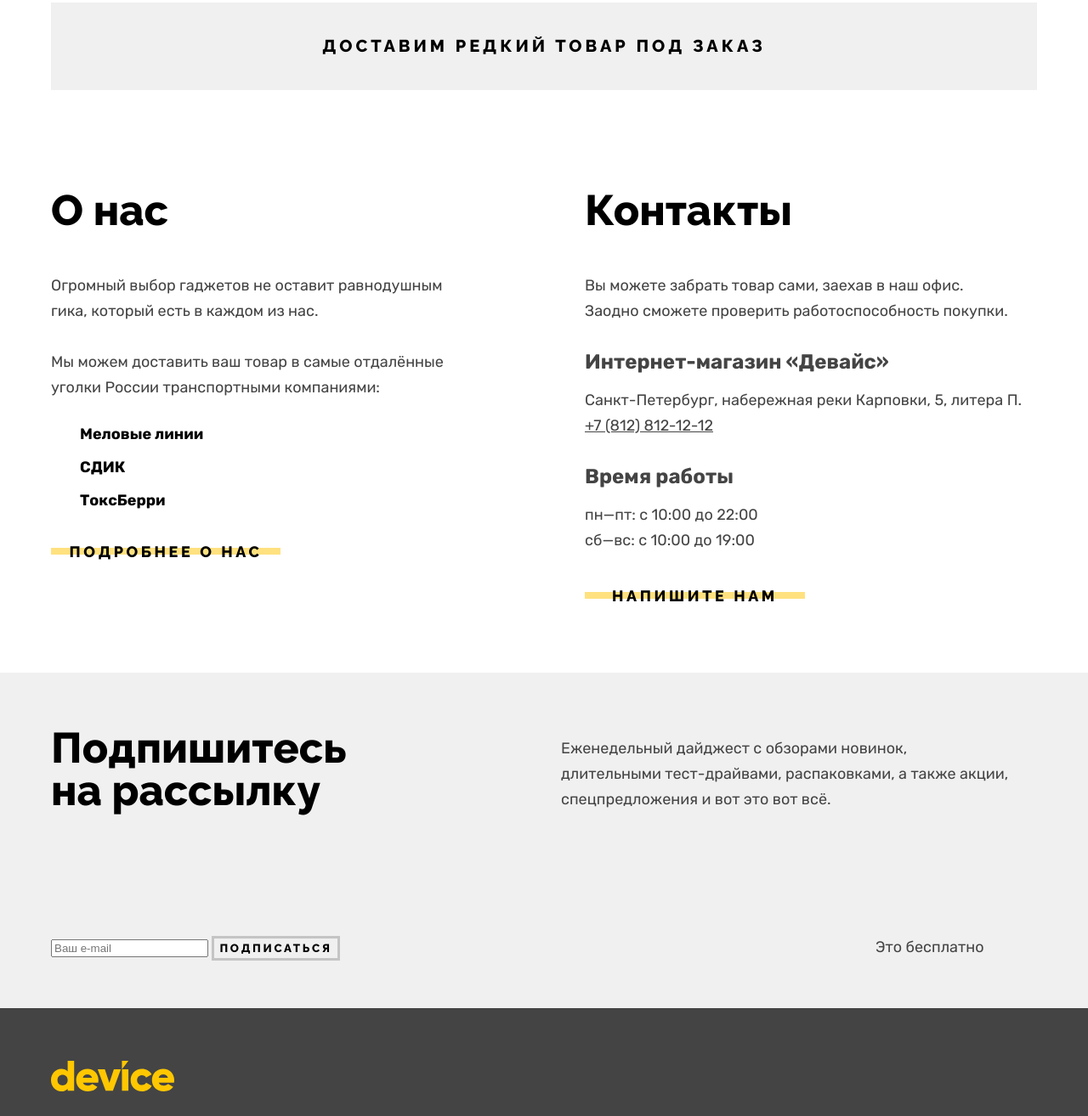
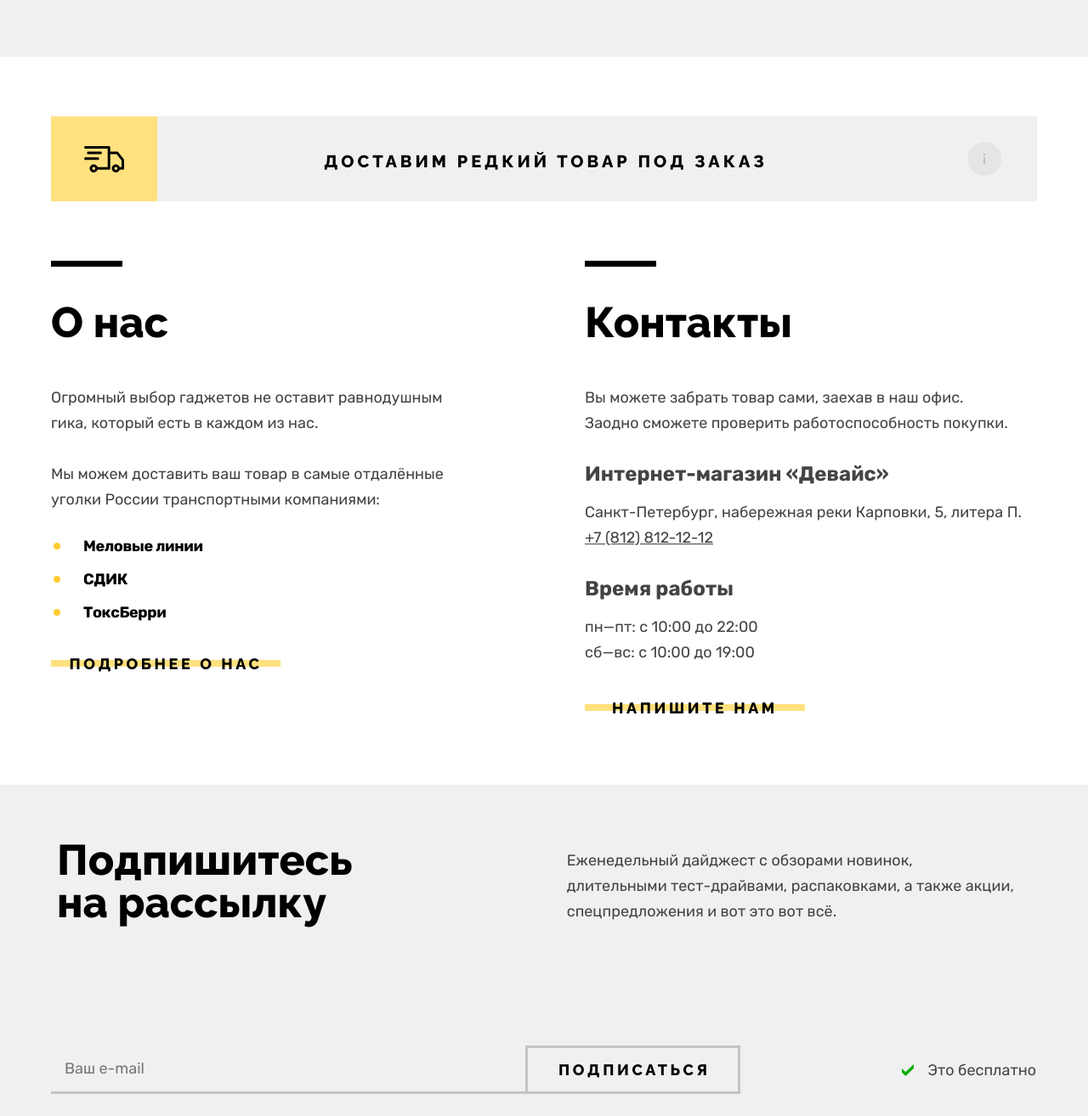
Before and after one commit to htmlacademy-htmlcss/1868975-device-36, a plain HTML site: page index.html in a window 1280 px wide. Shown: the part 1466-2780 px from the top of the page at 85% size. Drawn offline with Linux system fonts and the light colour scheme.

Commit message:
декоративные элементы

```diff
--- a/index.html
+++ b/index.html
@@ -273,9 +273,12 @@
         </div>
       </section>
 
-      <div class="delivery-order">
-        <a class="delivery-order-link" href="#">Доставим редкий товар под заказ</a>
-      </div>
+      <button class="delivery-order" type="button">
+        <span class="delivery-order-text">Доставим редкий товар под заказ</span>
+        <svg class="info" width="2" height="12" viewBox="0 0 2 12" xmlns="http://www.w3.org/2000/svg">
+          <path d="M2 0H0v2h2V0ZM2 4H0v8h2V4Z" />
+        </svg>
+      </button>
 
       <div class="about-container">
         <section class="about">
@@ -307,8 +310,6 @@
         </section>
       </div>
 
-
-
       <section class="mailing">
         <div class="mailing-wrapper">
           <div class="mailing-container">
@@ -316,8 +317,10 @@
             <p class="mailing-text">Еженедельный дайджест с обзорами новинок,<br>длительными тест-драйвами, распаковками, а также акции,<br>спецпредложения и вот это вот всё.</p>
           </div>
           <div class="mailing-form-container">
-            <form action="https://echo.htmlacademy.ru/" method="post">
-              <input type="email" name="mailing" placeholder="Ваш e-mail" required>
+            <form class="subscription-form" action="https://echo.htmlacademy.ru/" method="post" id="sub-form">
+              <label class="visually-hidden" for="subscription-email">Адрес электронной почты для рассылки.</label>
+              <input class="field-line" type="email" placeholder="Ваш e-mail" size="129" name="subscription-email"
+                id="subscription-email" required>
               <button class="button-mailing" type="submit">Подписаться</button>
             </form>
             <span class="malling-notice" >Это бесплатно</span>
--- a/styles/styles.css
+++ b/styles/styles.css
@@ -231,16 +231,15 @@ body {
 }
 
 .search:hover {
-  background-color: var(--basic-black);
-  color: var(--basic-white);
+  background-color: var(--special-yellow);
+  color: var(--basic-black);
   border: 2px solid var(--basic-black);
 }
 
 .search:active {
-  background-color: var(--basic-black);
-  color: var(--basic-white);
-  opacity: 0.3;
-  border: 2px solid var(--basic-black);
+  background-color: var(--special-yellow);
+  color: var(--basic-black);
+  opacity: 0.3;
 }
 
 .search:focus-visible {
@@ -252,7 +251,7 @@ body {
   .search:focus {
     outline: 2px solid var(--special-purple);
     outline-offset: 2px;
-}
+  }
 }
 
 .search:disabled {
@@ -298,14 +297,13 @@ body {
   .button-search:focus {
     outline: 2px solid var(--special-purple);
     outline-offset: 2px;
-}
+  }
 }
 
 .button-search:disabled {
   opacity: 0.3;
   pointer-events: none;
 }
-
 
 .menu-link {
   position: relative;
@@ -551,7 +549,7 @@ radio-controlled-device-item {
 }
 
 @supports not selector(:focus-visible) {
-   .video-device-link:focus {
+  .video-device-link:focus {
     outline: 2px solid var(--special-purple);
   }
 }
@@ -574,7 +572,6 @@ radio-controlled-device-item {
     outline: 2px solid var(--special-purple);
   }
 }
-
 
 .smart-device-link:active {
   opacity: 0.3;
@@ -915,7 +912,6 @@ radio-controlled-device-item {
   background-color: var(--special-yellow);
 }
 
-
 .category-item:nth-child(2) > .category-link .category-item-wrapper {
   justify-content: flex-end;
 }
@@ -943,7 +939,7 @@ radio-controlled-device-item {
   .category-link:focus {
     outline: 2px solid var(--special-purple);
     outline-offset: 2px;
-}
+  }
 }
 
 .category-list {
@@ -1018,14 +1014,13 @@ radio-controlled-device-item {
     padding-left: 60px;
     outline: 2px solid var(--special-purple);
     outline-offset: 2px;
-}
+  }
 }
 
 .button-services {
   min-width: 160px;
 }
 
-
 .services-item:first-child {
   margin-top: 64px;
 }
@@ -1033,7 +1028,7 @@ radio-controlled-device-item {
 .services-item:not(:last-child) {
   margin-bottom: 35px;
 }
-/* добавить состояния  before + новый class */
+
 .service-title {
   margin: 0;
   margin-bottom: 34px;
@@ -1059,62 +1054,133 @@ radio-controlled-device-item {
 
 .service-text {
   margin: 0;
-  width: 475px;
+  padding-bottom: 144px;
+  width: 479px;
   color: var(--basic-dark);
 }
 
 .service-delivery {
+  /* display: none; */
   background-image: url("../images/deliveryman.svg");
   background-repeat: no-repeat;
-  background-position: right center;
+  background-position: right 76px;
   width: 694px;
-  margin-top: 72px;
+  padding-top: 72px;
 }
 
 .service-guarantee {
   display: none;
   background-image: url("../images/garantiya-icon.svg");
   background-repeat: no-repeat;
-  background-position: right center;
+  background-position: 560px 60px;
   width: 729px;
-  margin-top: 72px;
+  padding-top: 72px;
 }
 
 .service-loan {
   display: none;
   background-image: url("../images/credit-icon.svg");
   background-repeat: no-repeat;
-  background-position: right center;
+  background-position: 574px 65px;
   width: 729px;
-  margin-top: 72px;
+  padding-top: 72px;
 }
 
 /* Delivery */
 
+.delivery-order-text {
+  margin: 0 auto;
+  align-self: center;
+  padding-top: 43px;
+  padding-bottom: 37px;
+  line-height: 20px;
+  padding-left: 154px;
+  padding-right: 150px;
+}
+
 .delivery-order {
   display: flex;
-  width: 1160px;
-  margin: 0 auto;
-  margin-bottom: 70px;
-  background-color: var(--basic-light);
-}
-
-.delivery-order-link {
-  margin: 0 auto;
-  padding-top: 40px;
-  padding-bottom: 40px;
-  align-self: center;
+  box-sizing: border-box;
   font-family: "Raleway", sans-serif;
   font-weight: 800;
   font-size: 20px;
-  line-height: 23px;
+  line-height: 24px;
   text-align: center;
   letter-spacing: 0.2em;
   text-transform: uppercase;
-  text-decoration: none;
-  color: var(--basic-black);
-}
-
+  background-color: var(--basic-light);
+  width: 1160px;
+  margin: 0 auto;
+  margin-bottom: 71px;
+  border: none;
+  position: relative;
+  cursor: pointer;
+  padding: 0;
+}
+
+.info {
+  opacity: 0.3;
+  position: absolute;
+  right: 61px;
+  top: 50%;
+  transform: translateY(-50%);
+}
+
+.delivery-order::before {
+  height: 100%;
+  width: 125px;
+  content: " ";
+  background-color: var(--special-yellow);
+  background-image: url("../images/truck.svg");
+  background-repeat: no-repeat;
+  background-position: center center;
+  position: absolute;
+  right: 42px;
+  top: 50%;
+  transform: translateY(-50%);
+  left: 0;
+  box-sizing: border-box;
+}
+
+.delivery-order::after {
+  position: absolute;
+  height: 40px;
+  width: 40px;
+  content: " ";
+  background-color: rgba(220, 220, 220, 0.5);
+  right: 42px;
+  top: 50%;
+  transform: translateY(-50%);
+  border-radius: 50%;
+}
+
+.delivery-order:hover.delivery-order::before {
+  background-color: var(--special-yellow-hover);
+}
+
+.delivery-order:hover .info {
+  opacity: 1;
+}
+
+.delivery-order:active {
+  opacity: 0.3;
+}
+
+.delivery-order:focus-visible {
+  outline: 2px solid var(--special-purple);
+  outline-offset: 1px;
+}
+
+@supports not selector(:focus-visible) {
+  .delivery-order:focus {
+    outline: 2px solid var(--special-purple);
+    outline-offset: 1px;
+  }
+}
+.delivery-order:disabled {
+  opacity: 0.3;
+  pointer-events: none;
+}
 /* About */
 .about-container {
   display: flex;
@@ -1129,6 +1195,7 @@ radio-controlled-device-item {
 }
 
 .about-title {
+  position: relative;
   margin: 0;
   margin-top: 47px;
   margin-bottom: 48px;
@@ -1138,6 +1205,15 @@ radio-controlled-device-item {
   line-height: 50px;
 }
 
+.about-title::before {
+  content: " ";
+  position: absolute;
+  background-color: var(--basic-black);
+  width: 84px;
+  height: 7px;
+  top: -48px;
+}
+
 .about-text {
   width: 500px;
   margin: 0;
@@ -1156,11 +1232,22 @@ radio-controlled-device-item {
 }
 
 .transport-company-item {
-  padding-left: 34px;
+  padding-left: 30px;
   margin-bottom: 19px;
   font-weight: 700;
   font-size: 18px;
   line-height: 20px;
+  letter-spacing: -0.02em;
+}
+
+.transport-company-item::before {
+  display: inline-block;
+  position: relative;
+  content: " ";
+  border-radius: 50%;
+  border: 4px solid var(--special-yellow-active);
+  left: -27px;
+  top: -2px;
 }
 
 .transport-company-item:last-child {
@@ -1173,6 +1260,7 @@ radio-controlled-device-item {
 }
 
 .contacts-title {
+  position: relative;
   margin: 0;
   margin-top: 47px;
   margin-bottom: 48px;
@@ -1182,6 +1270,15 @@ radio-controlled-device-item {
   line-height: 50px;
 }
 
+.contacts-title::before {
+  content: " ";
+  position: absolute;
+  background-color: var(--basic-black);
+  width: 84px;
+  height: 7px;
+  top: -48px;
+}
+
 .contacts-text {
   width: 500px;
   margin: 0;
@@ -1243,6 +1340,7 @@ radio-controlled-device-item {
 .mailing-title {
   margin: 0;
   margin-top: 64px;
+  padding-left: 7px;
   width: 360px;
   font-family: "Raleway", sans-serif;
   font-weight: 800;
@@ -1253,21 +1351,96 @@ radio-controlled-device-item {
 .mailing-text {
   margin: 0;
   margin-top: 74px;
-  margin-left: auto;
+  margin-left: 244px;
   width: 560px;
 
   color: var(--basic-dark);
 }
 
 .malling-notice {
+  position: relative;
+  display: flex;
+  justify-content: center;
+  flex-direction: column;
   width: 190px;
   margin-left: auto;
   color: var(--basic-dark);
 }
 
+.malling-notice::before {
+  position: absolute;
+  content: "";
+  display: block;
+  left: -30.5px;
+  width: 14px;
+  height: 14px;
+  background-image: url(../images/check.svg);
+  background-repeat: no-repeat;
+  background-position: center center;
+}
+
+.subscription-form {
+  position: relative;
+  display: flex;
+  margin: 0;
+  margin-right: 220px;
+}
+
+.field-line {
+  display: block;
+  font-family: "Rubik", sans-serif;
+  font-weight: 400;
+  font-size: 18px;
+  line-height: 57px;
+  width: 558px;
+  border: 0;
+  border-bottom: 3px solid var(--special-gray);
+  padding: 0;
+  margin: 0;
+  background-color: var(--basic-light);
+  color: var(--basic-dark);
+  box-sizing: border-box;
+}
+
+.field-line[placeholder] {
+  font-family: "Rubik", sans-serif;
+  font-weight: 400;
+  font-size: 18px;
+  line-height: 30px;
+  padding-left: 16px;
+  color: rgba(68, 68, 68, 1);
+}
+
+.field-line:focus {
+  outline: none;
+  background-color: var(--basic-gray);
+}
+
+.field-line:focus:valid {
+  outline: none;
+  border-bottom: 3px solid var(--status-green);
+  z-index: 2;
+}
+
+.field-newsletter {
+  width: 559px;
+  border-bottom: 3px solid #c4c4c4;
+  padding: 0;
+  padding-left: 18px;
+  padding-top: 3px;
+  box-sizing: border-box;
+  background-color: #f0f0f0;
+  min-height: 57px;
+}
+
 .button-mailing {
   display: inline-block;
+  padding-left: 36px;
+  padding-right: 33px;
+  padding-top: 15px;
+  padding-bottom: 15px;
   font-family: "Raleway", sans-serif;
+  font-size: 18px;
   font-weight: 800;
   line-height: 21px;
   text-align: center;
@@ -1279,9 +1452,32 @@ radio-controlled-device-item {
   border: 3px solid var(--special-gray);
 }
 
+.button-mailing:hover {
+  background-color: var(--basic-black);
+  color: var(--basic-white);
+  border-color: var(--basic-black);
+}
+
+.button-mailing:active {
+  background-color: var(--basic-black);
+  color: rgba(255, 255, 255, 0.3);
+  border-color: var(--basic-black);
+}
+
+.button-mailing:focus-visible {
+  outline: 2px solid var(--special-purple);
+  outline-offset: 2px;
+}
+
+@supports not selector(:focus-visible) {
+  .button-mailing:focus {
+    outline: 2px solid var(--special-purple);
+    outline-offset: 2px;
+  }
+}
 .mailing-container {
   display: flex;
-  margin-bottom: 144px;
+  margin-bottom: 143px;
 }
 .mailing-form-container {
   display: flex;
```
